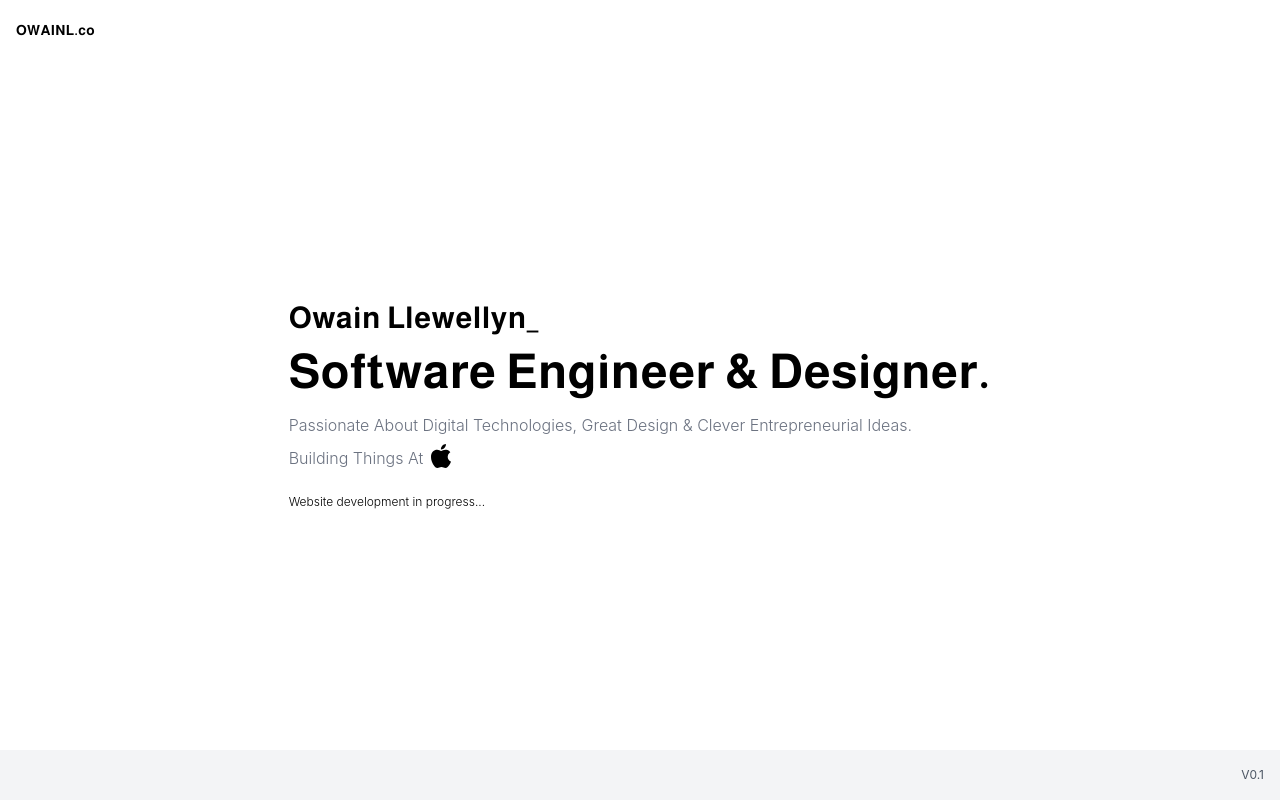
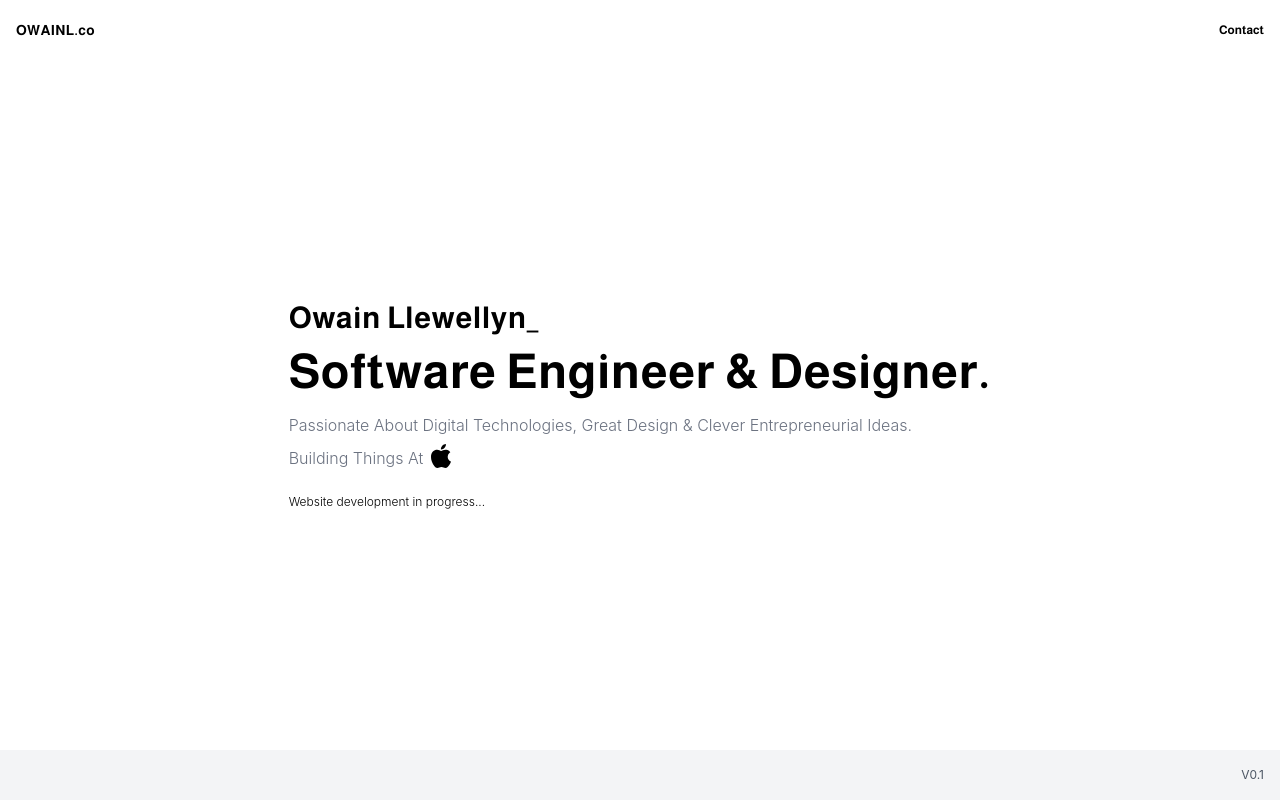
Before and after one commit to owzzz/owainl.blog, a Next.js app: page / in a window 1280 px wide. Built offline with nearby package versions, Linux system fonts and the light colour scheme.

Commit message:
Added contact

```diff
--- a/pages/index.tsx
+++ b/pages/index.tsx
@@ -15,6 +15,7 @@ export default function Home() {
       <main className="flex flex-col h-screen">
         <header className="bg-white px-6 md:px-4 flex items-center justify-between h-[60px] flex-none">
           <Link className="text-sm text-black font-almarai tracking-wide" href="/">OWAINL.co</Link>
+          <Link className="text-xs font-almarai hover:underline" href="mailto:owain.llew@gmail.com?subject=Website%20enquiry">Contact</Link>
         </header>
         <section className="flex justify-center items-center w-full flex-1">
           <div className="px-6 md:px-4">
```
